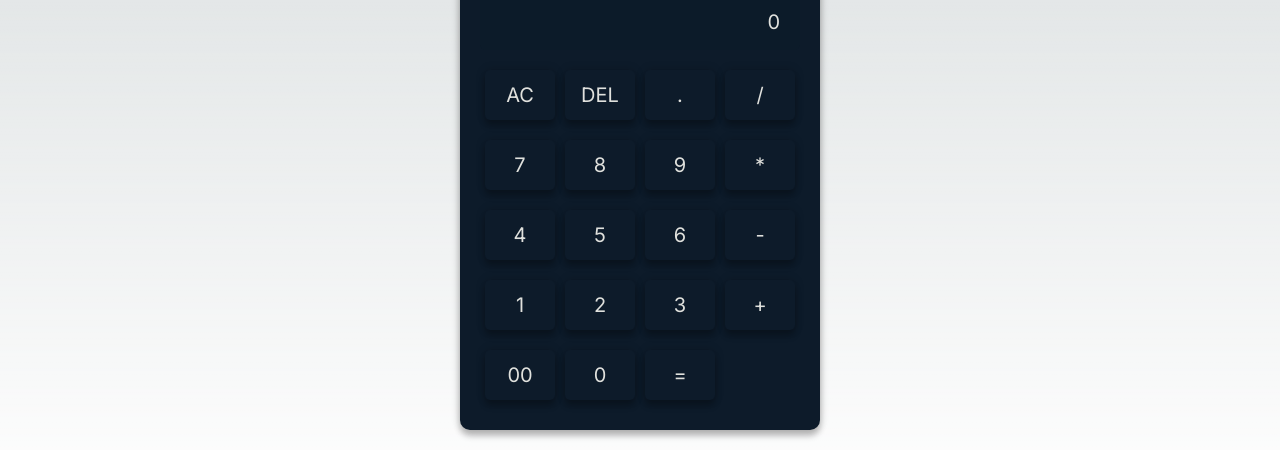
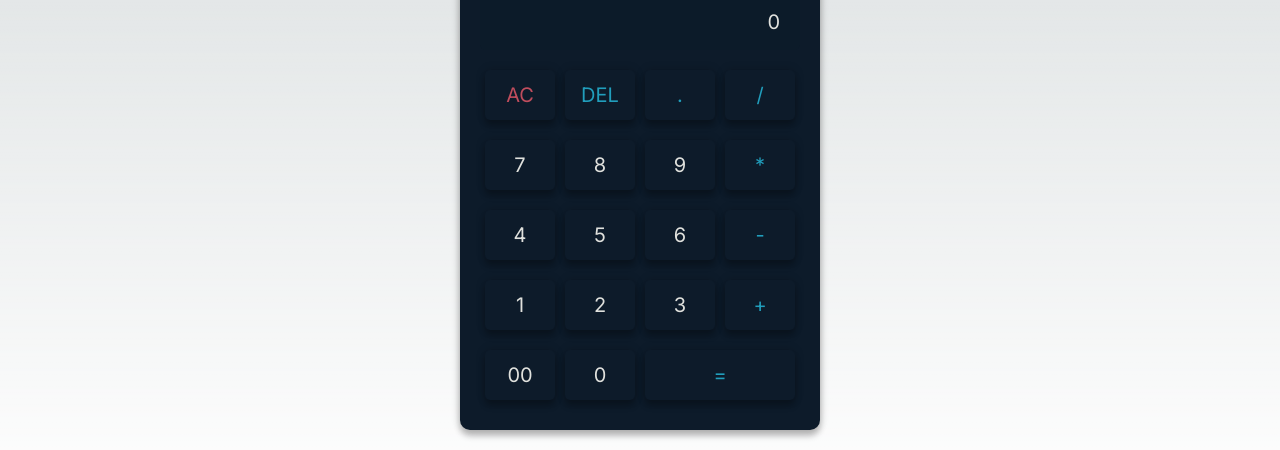
Before and after one commit to timi-petre/amicus-portfolio, a Next.js app: page /projects/calculator in a window 1280 px wide. Shown: the part 254-704 px from the top of the page. Built offline with nearby package versions, Linux system fonts and the light colour scheme.

Commit message:
Calulator design complete

```diff
--- a/app/navbar.tsx
+++ b/app/navbar.tsx
@@ -1,4 +1,4 @@
-import Link from 'next/link';
+import Link from 'next/link'
 export default function Navbar() {
 	return (
 		<>
@@ -24,5 +24,5 @@ export default function Navbar() {
 				</div>
 			</nav>
 		</>
-	);
+	)
 }
--- a/app/projects/calculator/page.tsx
+++ b/app/projects/calculator/page.tsx
@@ -6,14 +6,36 @@ import styles from './styles/Calculator.module.css'
 function ButtonSquare({ value, onClick }: { value: any; onClick: (value: any) => void }) {
 	function handleClick(e: any) {
 		e.preventDefault()
-		console.log('clicked ' + value)
 		onClick(value)
 	}
 
+	function isOperator(value: any): boolean {
+		switch (value) {
+			case 'DEL':
+			case '=':
+			case '.':
+			case '/':
+			case '*':
+			case '+':
+			case '-':
+				return true
+			default:
+				return false
+		}
+	}
+
 	return (
-		<button className={`${styles.button}`} onClick={handleClick} value={value}>
-			{value}
-		</button>
+		<>
+			<button
+				className={`${styles.button} ${isOperator(value) && styles.op} ${
+					value === '=' && styles.equal
+				} ${value === 'AC' && styles.ac}`}
+				onClick={handleClick}
+				value={value}
+			>
+				{value}
+			</button>
+		</>
 	)
 }
 
@@ -81,36 +103,3 @@ export default function Board() {
 		</>
 	)
 }
-
-// function handleClear() {
-// 	setVal('0')
-// }
-
-// function handleDel() {
-// 	if (val.length > 1) {
-// 		setVal(val.slice(0, -1))
-// 	} else {
-// 		setVal('0')
-// 	}
-// }
-
-// function handleEqual() {
-// 	let result = eval(val)
-// 	setVal(result.toString())
-// }
-
-// function handleDot() {
-// 	if (val.indexOf('.') === -1) {
-// 		setVal(val + '.')
-// 	}
-// }
-
-// function handleAC() {
-// 	setVal('0')
-// }
-
-// function handleNumber(e: any) {
-// 	if (val === '0') {
-// 		setVal(e.target.value)
-// 	}
-// }
```
